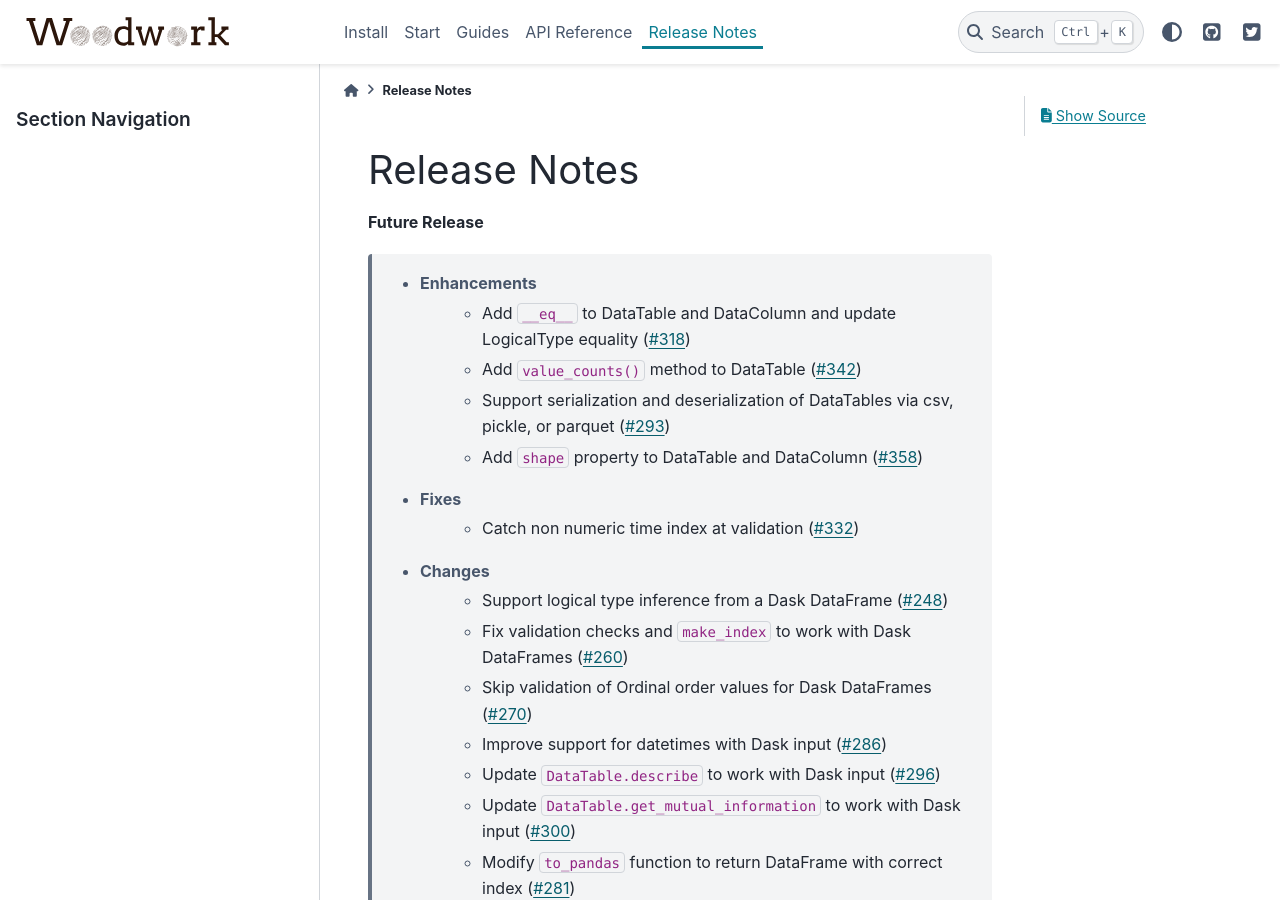
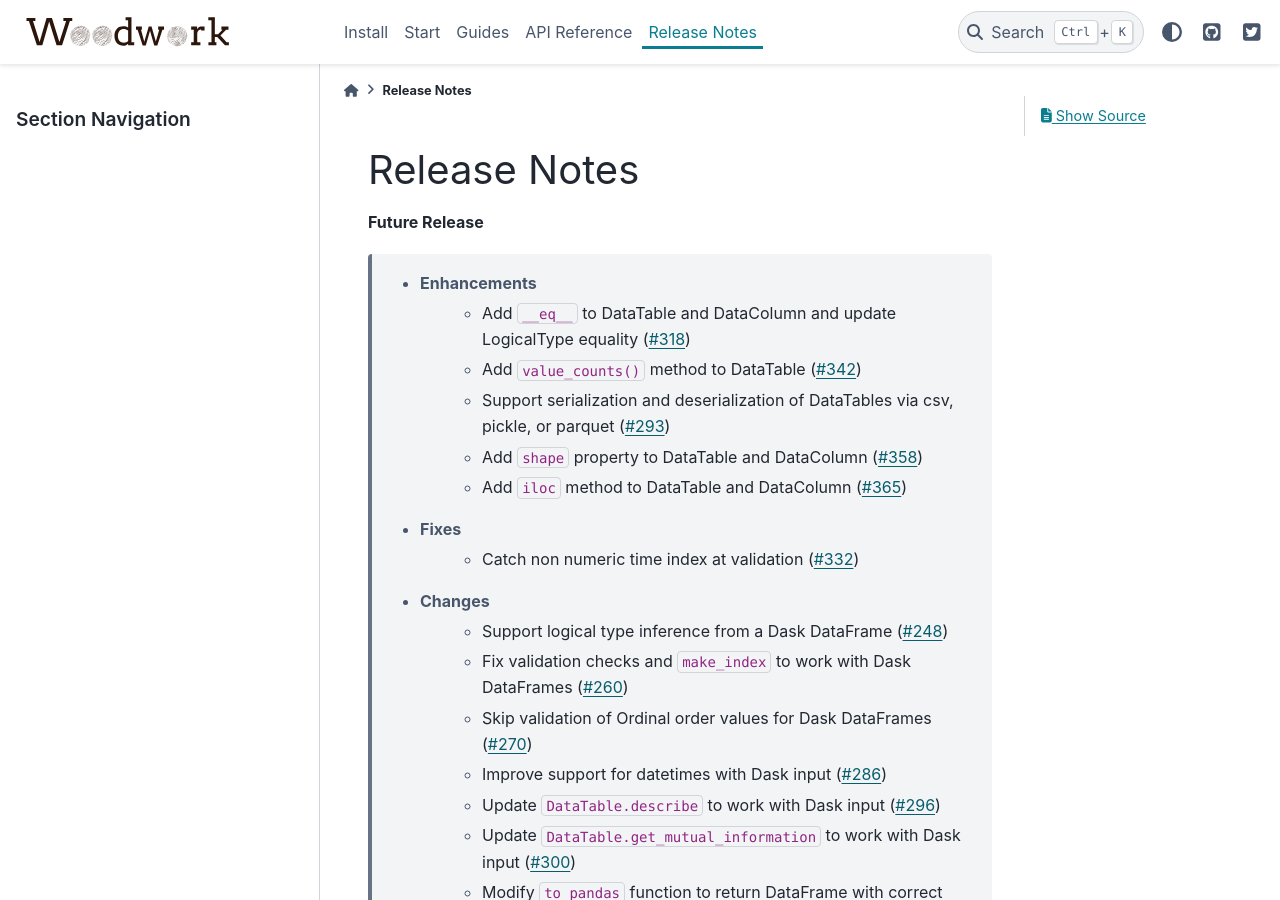
Before and after one commit to alteryx/woodwork, a Sphinx documentation site: the page built from docs/source/release_notes.rst, in a window 1280 px wide and 900 px high. Built offline with Sphinx 7.4.7 and the PyData theme 0.15.4, drawn with Linux system fonts in a browser that asks for light colours; comment, search, counter and statistics services are not loaded.

Commit message:
release notes

```diff
--- a/docs/source/release_notes.rst
+++ b/docs/source/release_notes.rst
@@ -9,6 +9,7 @@ Release Notes
         * Add ``value_counts()`` method to DataTable (:pr:`342`)
         * Support serialization and deserialization of DataTables via csv, pickle, or parquet (:pr:`293`)
         * Add ``shape`` property to DataTable and DataColumn (:pr:`358`)
+        * Add ``iloc`` method to DataTable and DataColumn (:pr:`365`)
     * Fixes
         * Catch non numeric time index at validation (:pr:`332`)
     * Changes
```
